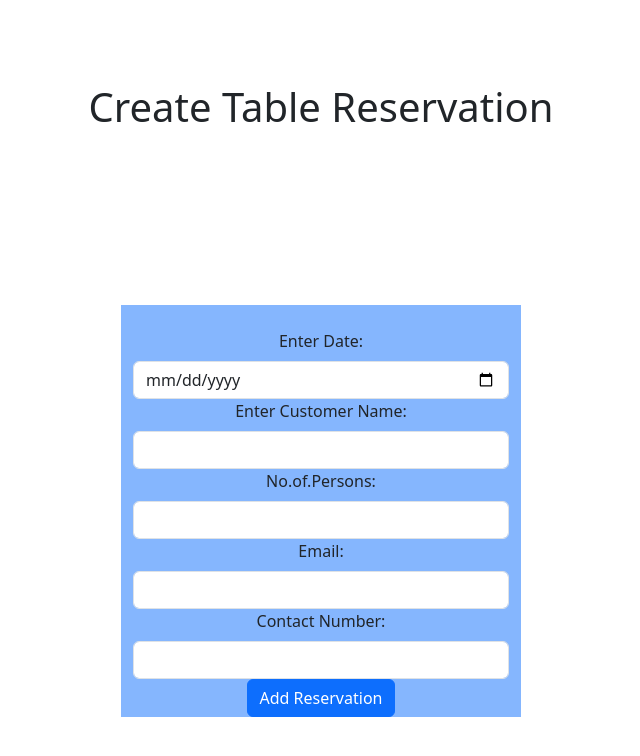
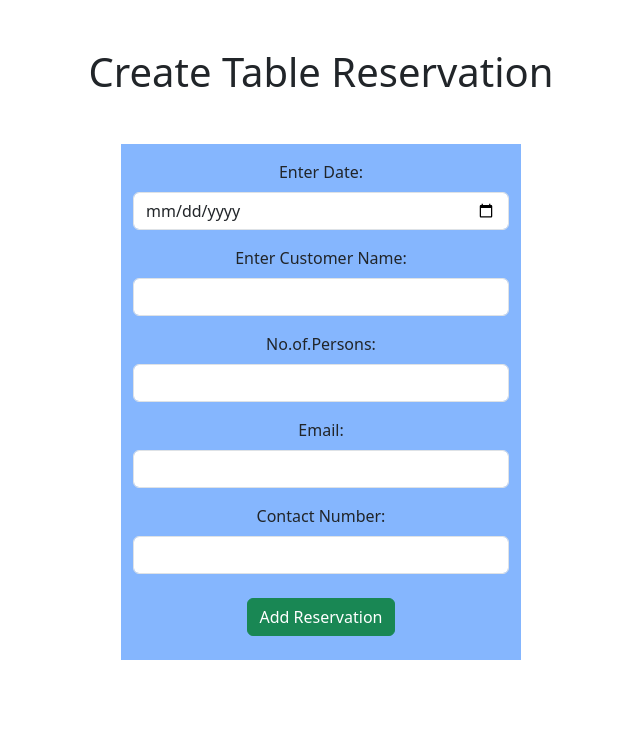
Before and after one commit to Sithumpramu/Hotel-Booking-and-Management-System, a React (Create React App) app in the folder frontend/: page /AddReservations in a window 1280 px wide. Shown: the top 756 px of the page, without its empty margins (319-959 px from the left). Built offline with nearby package versions, Linux system fonts and the light colour scheme; a web font is replaced by a local one.

Commit message:
add css to form

```diff
--- a/frontend/src/Pages/AddReservation.js
+++ b/frontend/src/Pages/AddReservation.js
@@ -32,14 +32,14 @@ function AddReservation() {
   };
 
   return (
-    <div className="vh-100 row d-flex align-items-center justify-content-center">
-      <h1>Create Table Reservation</h1>
+    <div className="row d-flex align-items-center justify-content-center">
+      <h1 className="m-5">Create Table Reservation</h1>
       <form
         className="bg-primary bg-opacity-50"
         onSubmit={handleSubmit}
         style={{ width: "25rem" }}
       >
-        <lable className="form-label mt-4">Enter Date:</lable>
+        <lable className="form-label mt-3">Enter Date:</lable>
         <input
           type="date"
           id="date"
@@ -49,21 +49,21 @@ function AddReservation() {
           onChange={(e) => setDate(e.target.value)}
         />
 
-        <lable className="form-label">Enter Customer Name:</lable>
+        <lable className="form-label mt-3">Enter Customer Name:</lable>
         <input
           type="text"
           className="form-control"
           onChange={(e) => setName(e.target.value)}
         />
 
-        <lable className="form-label">No.of.Persons:</lable>
+        <lable className="form-label mt-3">No.of.Persons:</lable>
         <input
           type="number"
           className="form-control"
           onChange={(e) => setCapacity(e.target.value)}
         />
 
-        <lable className="form-label">Email:</lable>
+        <lable className="form-label mt-3">Email:</lable>
         <input
           type="email"
           id="email"
@@ -72,7 +72,7 @@ function AddReservation() {
           onChange={(e) => setemail(e.target.value)}
         />
 
-        <lable className="form-label">Contact Number:</lable>
+        <lable className="form-label mt-3">Contact Number:</lable>
         <input
           type="number"
           className="form-control"
@@ -81,7 +81,7 @@ function AddReservation() {
 
         <button
           type="submit"
-          className="btn btn-primary"
+          className="btn btn-success m-4"
           id="submit"
           onClick={validate}
         >
```
